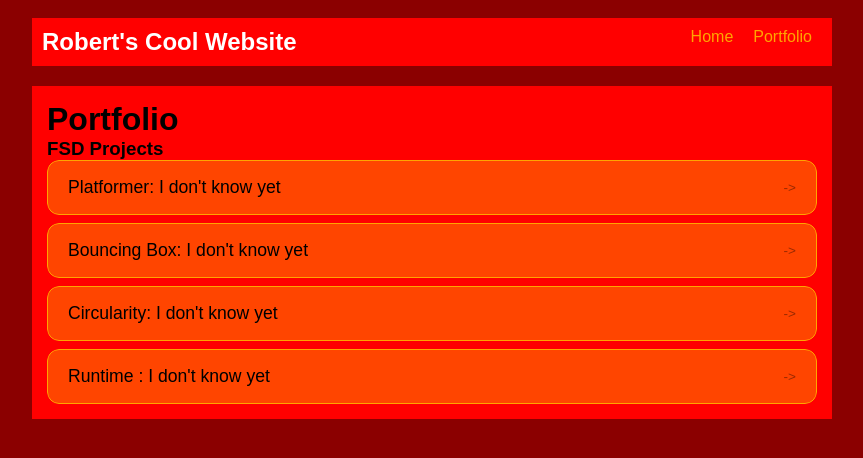
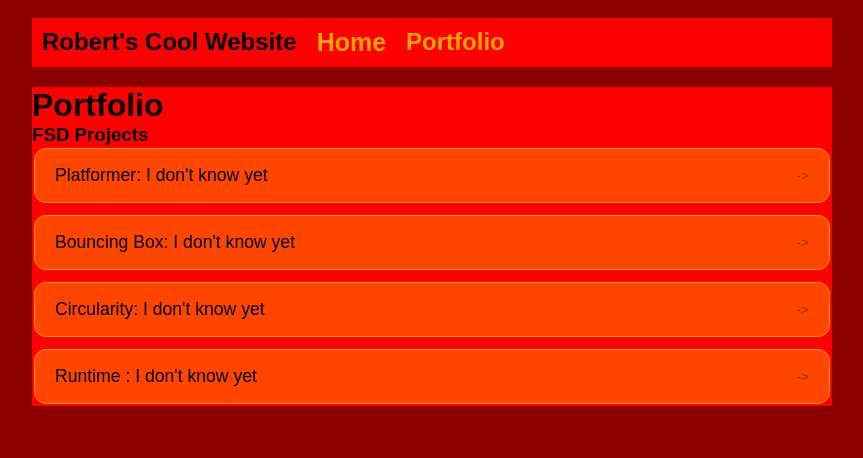
Before and after one commit to Robertcode3/Robertcode3.github.io, a plain HTML site: page portfolio.html in a window 1280 px wide. Shown: the whole page, without its empty margins (208-1071 px from the left). Drawn offline with Linux system fonts and the light colour scheme.

Commit message:
Code should work

```diff
--- a/portfolio.html
+++ b/portfolio.html
@@ -9,19 +9,16 @@
    <!-- All content goes here -->
    <div id="all-contents">
     <nav>
-       <h1>Robert's Cool Website</h1>
+				<h2>Robert's Cool Website<h2>
 				<ul id="nav-ul">
 					<li class="nav-li">
 						<a href="index.html">Home</a>
 					</li>
-         <li class="nav-li">
+					<li>
 						<a href="portfolio.html">Portfolio</a>
 					</li>
-
-
-       </ul>
+				<ul>
 			</nav>
-
      <main>
        <div class="content">
          <h1>Portfolio</h1>
--- a/style.css
+++ b/style.css
@@ -1,4 +1,3 @@
-body{background-color:darkred;}
 body {
     background:darkred;
     color:black;
@@ -36,12 +35,13 @@ h1 {
 
 .nav-li {
     display: inline-block;
-    padding: 0 10px;
+    padding: 0 20px;
+    font-size: 25px;
 }
 
 a {
     text-decoration: none;
-    color: #fff;
+    color: darkgreen;
 }
 
 /* main container area beneath menu */
@@ -57,13 +57,14 @@ main {
 }
 
 .sidebar-img {
-    width: 300px;
-  height: auto;
+    width: 500px;
+   height: auto;
+    margin-right: 0px;
 }
 
 .content {
     flex: 1;
-    padding: 15px;
+    padding: 0px;
 }
 
 /* interests section styles */
@@ -74,11 +75,12 @@ main {
 }
 
 h2, h3 {
-    margin: 0px;
+    margin: 0 0px;
 }
 a:link{
   color:orange
 }
+
 #reverse{transform:scaleX(-1);}
 
 /* Portfolio styles */
@@ -97,11 +99,12 @@ a:link{
 }
 
 #portfolio li {
-  border-radius: 12px;
+  border-radius: 10px;
   overflow: hidden;
 }
 
 #portfolio a {
+  margin: 2px;
   display: flex;
   justify-content: space-between;
   align-items: center;
```
Also changed, not shown: index.html (+2 -3 lines). Lines whose indentation alone changed are shown as unchanged.
